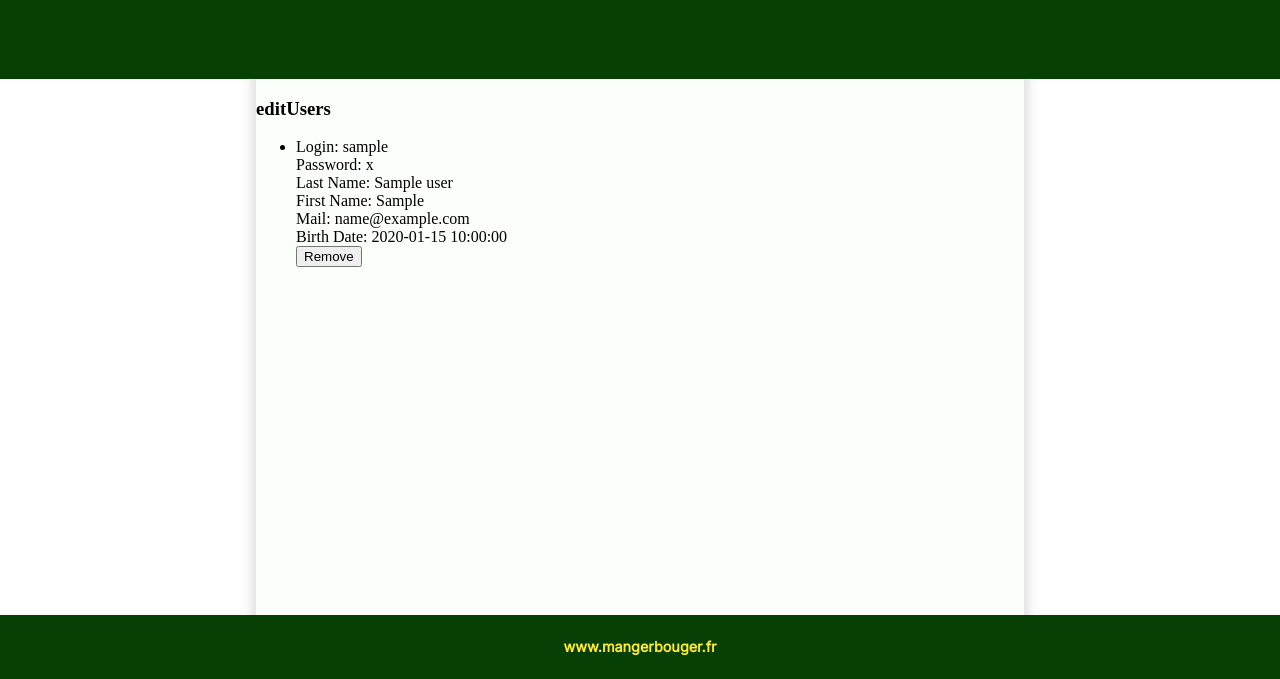
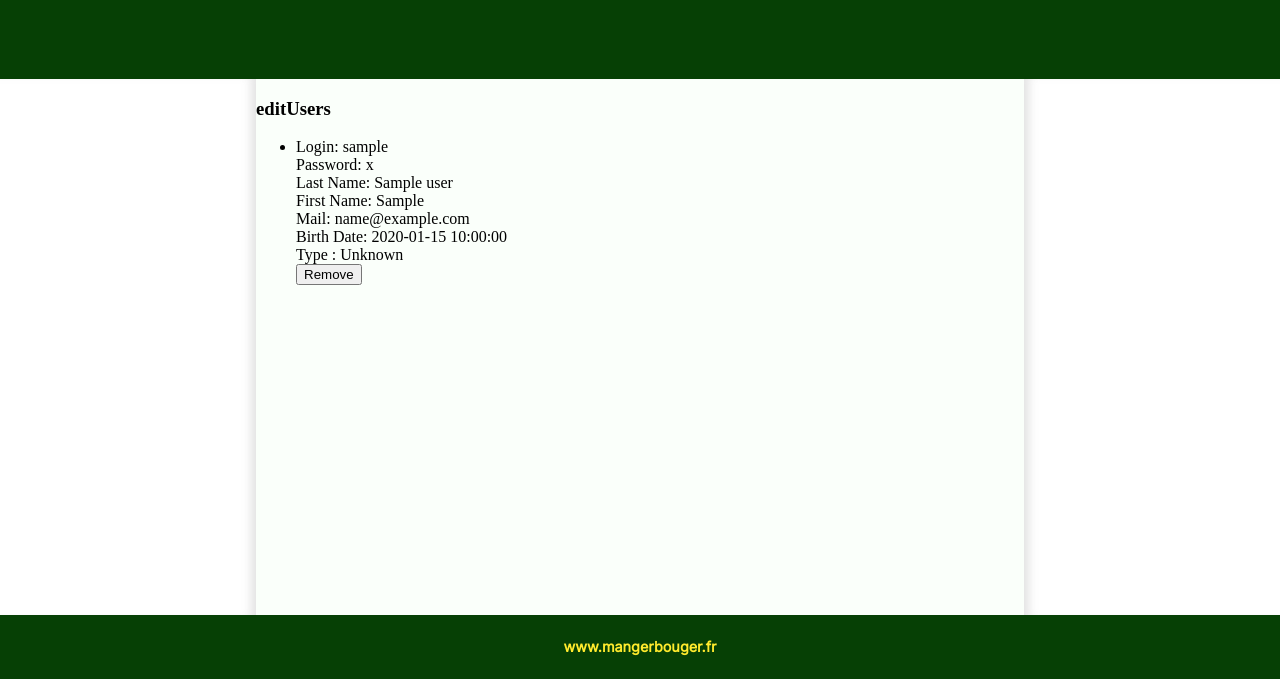
Before and after one commit to leoHerv/TechWebProjet, a Symfony app: template templates/MainTemplate/Admin/editUsers.html.twig in a window 1280 px wide. Shown: the part 121-800 px from the top of the page. Run offline with Twig, Linux system fonts and the light colour scheme; the template is opened without the code that fills it: most values are stand-ins (such as "Sample title", 1, 10 or a date in 2020); some libraries are stand-ins or nearby versions.

Commit message:
EditUsers add of user type

```diff
--- a/templates/MainTemplate/Admin/editUsers.html.twig
+++ b/templates/MainTemplate/Admin/editUsers.html.twig
@@ -20,6 +20,18 @@
                         <p>First Name: {{ user.firstName }} </p>
                         <p>Mail: {{ user.mail }} </p>
                         <p>Birth Date: {{ user.birthDate }} </p>
+                        <p>Type :
+                        {% if ('ROLE_SUPER_ADMIN' in user.roles) %}
+                            Super Admin
+                        {% elseif('ROLE_ADMIN' in user.roles) %}
+                            Admin
+                        {% elseif ('ROLE_USER' in user.roles) %}
+                            User
+                        {% else %}
+                            Unknown
+                        {% endif %}
+
+                        </p>
                         <button type="submit">Remove</button>
                     </form>
                 </li>
```
